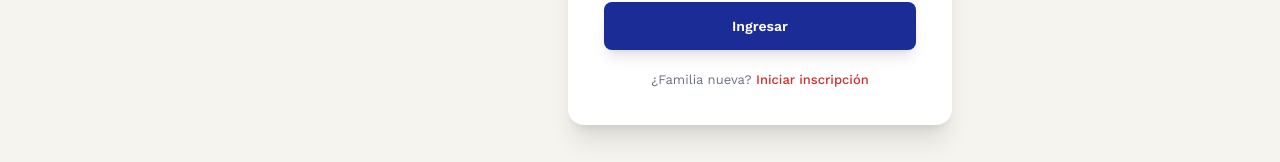
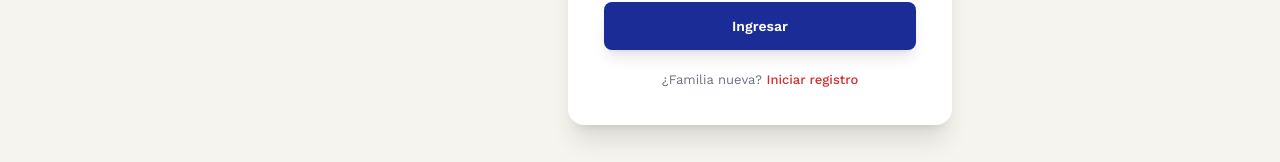
Before and after one commit to CNMRA/cnmra-plataforma, a Next.js app in the folder cnmra-app/: page /login in a window 1280 px wide. Shown: the part 580-742 px from the top of the page. Built offline with nearby package versions, Linux system fonts and the light colour scheme; no server answers.

Commit message:
Update link text from 'Iniciar inscripción' to 'Iniciar registro'

```diff
--- a/cnmra-app/src/app/login/page.tsx
+++ b/cnmra-app/src/app/login/page.tsx
@@ -150,7 +150,7 @@ export default function LoginPage() {
             <div className="text-[13px] text-text-soft text-center">
               ¿Familia nueva?{" "}
               <a href="/registro" className="text-teal font-medium">
-                Iniciar inscripción
+                Iniciar registro
               </a>
             </div>
           </form>
```
